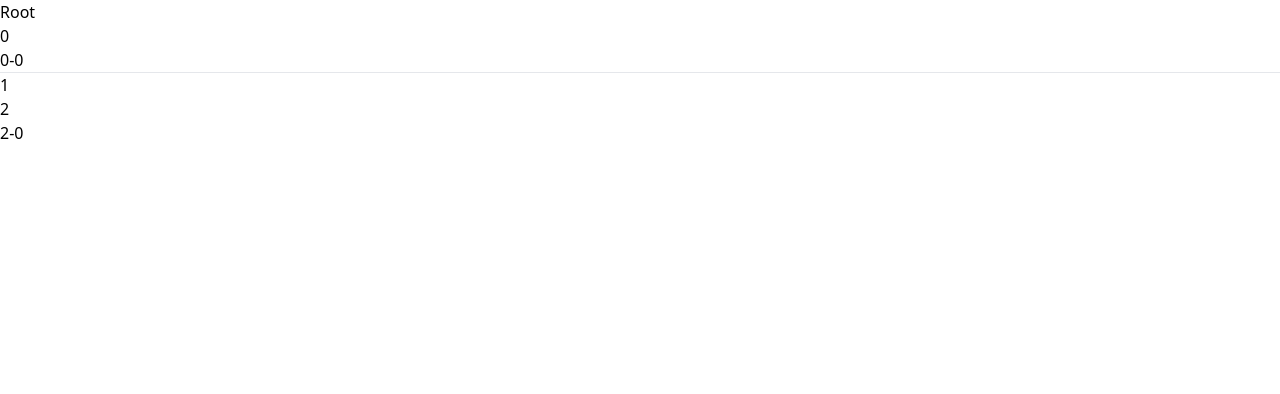
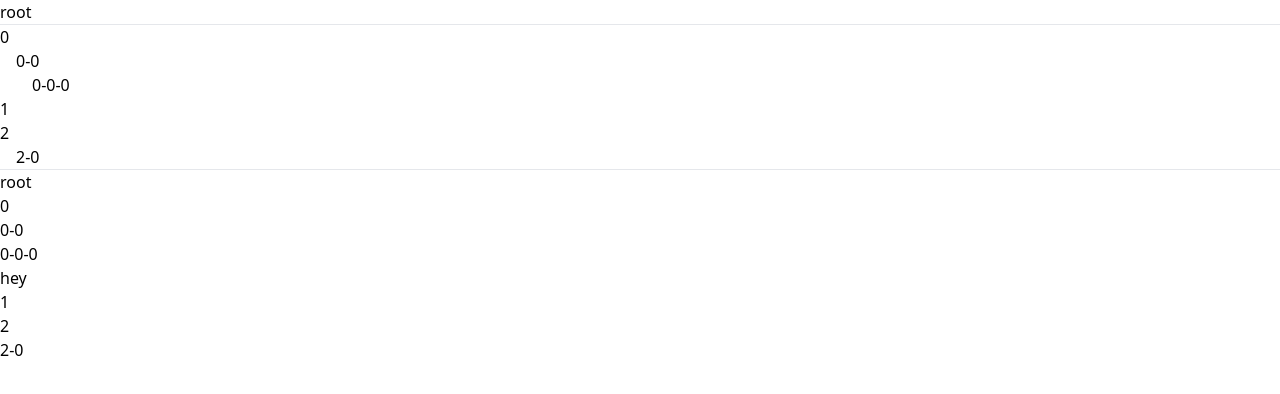
Before and after one commit to alareti/frontend, a Next.js app: page /code-exposition/react-wiki-toc in a window 1280 px wide. Shown: the top 394 px of the page. Built offline with nearby package versions, Linux system fonts and the light colour scheme.

Commit message:
Create table of contents from sections

```diff
--- a/src/app/code-exposition/react-wiki-toc/page.tsx
+++ b/src/app/code-exposition/react-wiki-toc/page.tsx
@@ -4,25 +4,58 @@ import {
   isReactElementWithChildren,
   isReactNodeIterator,
 } from "@/src/utils/reactChildren";
+import Link from "next/link";
 
 interface Section {
   id: string;
   children: Section[];
 }
 
-function Root({ children }: { children?: ReactNode }) {
-  console.log(JSON.stringify(sectionsFromRoot(children), null, "  "));
+function Root({ children, id }: { children?: ReactNode; id: string }) {
+  const rootSection = sectionsFromRoot(children, id);
 
   return (
     <>
-      <h1>Root</h1>
+      <ContentsNav rootSection={rootSection}></ContentsNav>
+      <hr />
+      <h1 id={id}>{id}</h1>
       {children}
     </>
   );
 }
 
-function sectionsFromRoot(children: ReactNode): Section {
-  const section = { id: "root", children: [] };
+function ContentsNav({ rootSection }: { rootSection: Section }) {
+  const itemsFromSections = (sections: Section[]) => {
+    return sections.map((section) => {
+      const childrenListItems =
+        section.children.length > 0 ? (
+          <ul className="ml-4">{itemsFromSections(section.children)}</ul>
+        ) : (
+          <></>
+        );
+
+      return (
+        <li key={section.id}>
+          <Link href={"#" + section.id}>{section.id}</Link>
+          {childrenListItems}
+        </li>
+      );
+    });
+  };
+
+  return (
+    <nav>
+      <h2>
+        <Link href={"#" + rootSection.id}>{rootSection.id}</Link>
+      </h2>
+      <hr />
+      <ul>{itemsFromSections(rootSection.children)}</ul>
+    </nav>
+  );
+}
+
+function sectionsFromRoot(children: ReactNode, initId: string): Section {
+  const section = { id: initId, children: [] };
   sectionsFromNode(children, section);
   return section;
 }
@@ -70,12 +103,14 @@ function Node({ children, id }: { children?: ReactNode; id: string }) {
 
 export default function Index() {
   return (
-    <Root>
+    <Root id="root">
       <Node id="0">
-        <Node id="0-0"></Node>
+        <Node id="0-0">
+          <Node id="0-0-0"></Node>
+        </Node>
       </Node>
       <div>
-        <hr />
+        <p>hey</p>
         <Node id="1"></Node>
         <Node id="2">
           <div>
```
